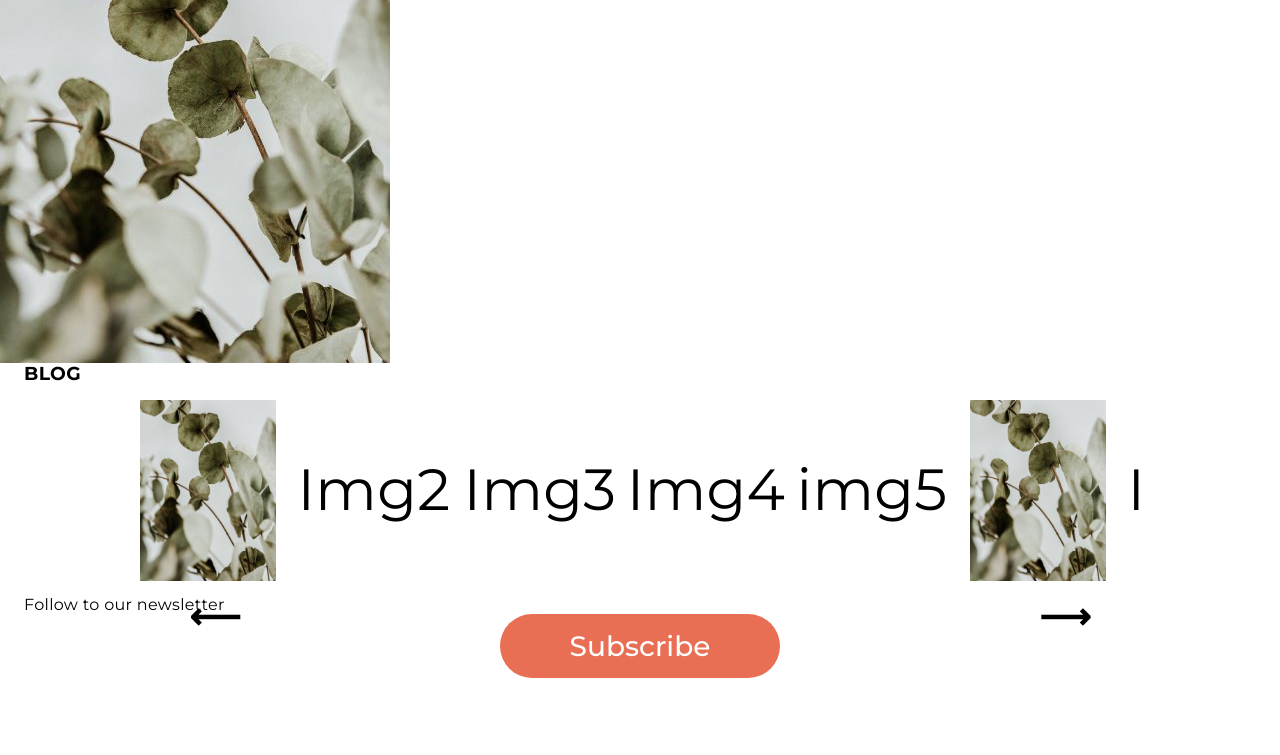
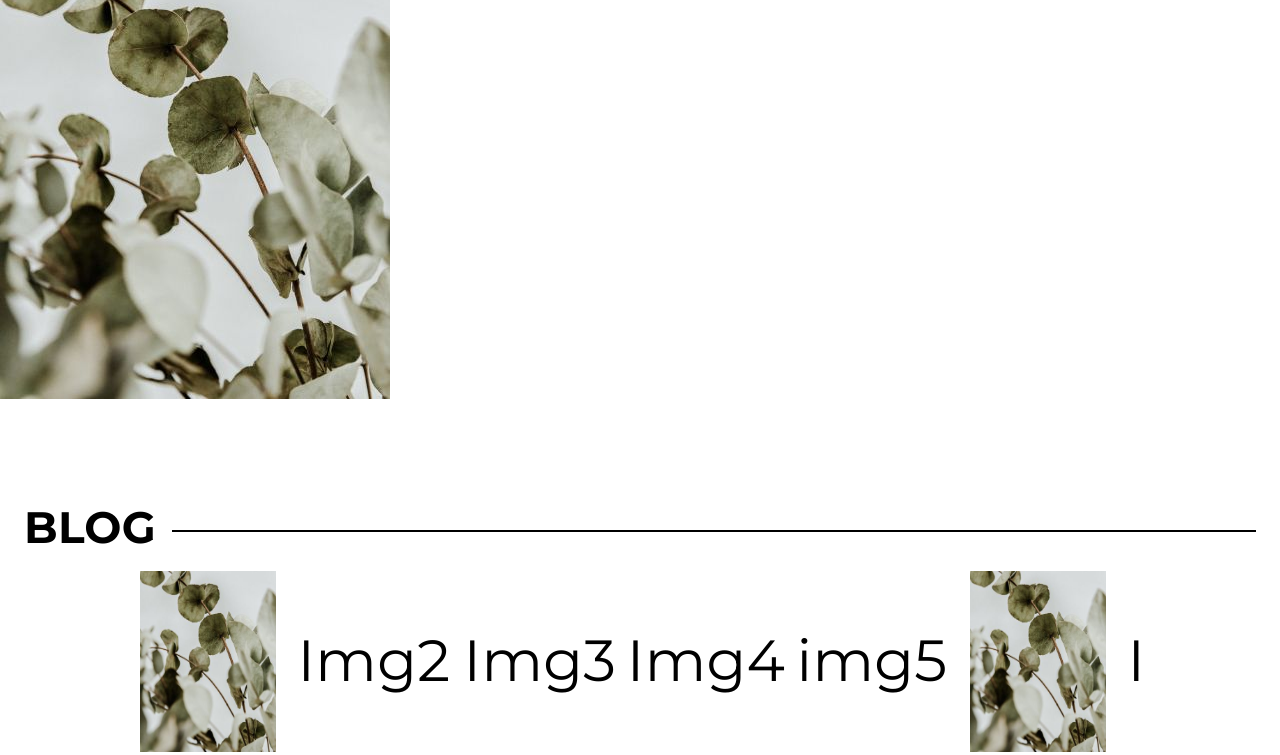
Before and after one commit to TamaraKhrustalyova/combat-geese, a website built with Vite: page src/index.html in a window 1280 px wide. Shown: the part 1811-2566 px from the top of the page. Before the commit the page ends 2489 px from the top, so only its background shows below. Built offline with nearby package versions, Linux system fonts and the light colour scheme; files whose address does not match are found by name.

Commit message:
add style title and section

```diff
--- /dev/null
+++ b/src/css/component/title_section.css
@@ -0,0 +1,40 @@
+.title {
+    overflow: hidden;
+    text-align: left;
+    font-size: 24px;
+    line-height: 1.3;
+}
+
+.title:after {
+    content: "";
+    display: inline-block;
+    vertical-align: middle;
+    width: 100%;
+    border: 1px solid var(--dark-cl);
+    position: relative;
+}
+
+.title:after {
+    margin-right: -100%;
+    right: -14px;
+}
+
+@media screen and (min-width: 768px) {
+    .title {
+        font-size: 44px;
+    }
+
+    .title:after {
+        right: -16px;
+    }
+  }
+
+.section {
+    margin-bottom: 60px;
+}
+
+@media screen and (min-width: 768px) {
+    .section {
+        margin-bottom: 100px;
+    }
+  }
--- a/src/css/main.css
+++ b/src/css/main.css
@@ -18,6 +18,7 @@
 
 @import url('./component/container.css');
 @import url('./component/button.css');
+@import url('./component/title_section.css');
 
 /* layouts */
 
```
